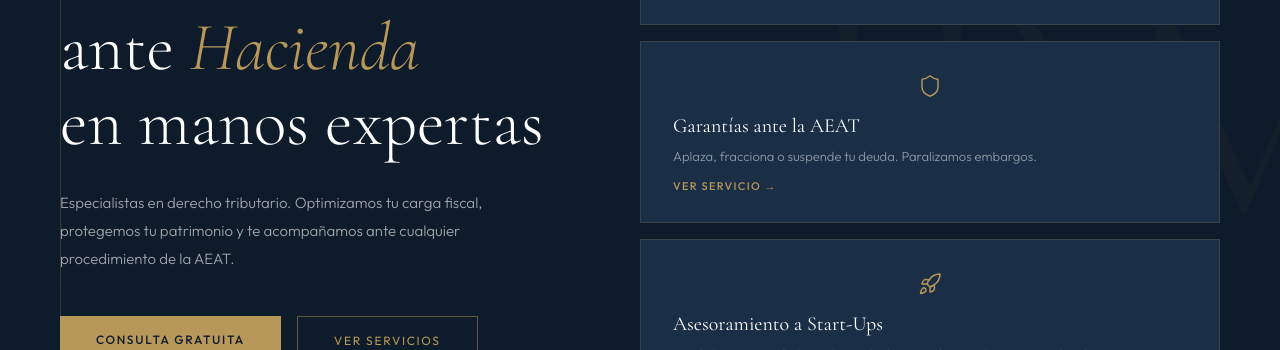
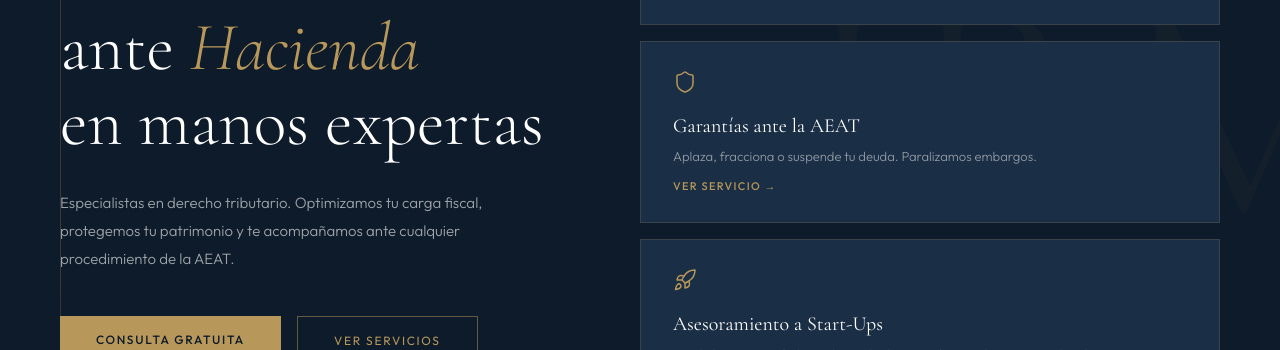
Before and after one commit to Ivanrm01/IRM-Abogados, a Next.js app: page / in a window 1280 px wide. Shown: the part 288-638 px from the top of the page. Built offline with nearby package versions, Linux system fonts and the light colour scheme.

Commit message:
Update page.module.css

```diff
--- a/app/page.module.css
+++ b/app/page.module.css
@@ -15,7 +15,7 @@
 .heroRight { position: relative; z-index: 2; display: flex; flex-direction: column; gap: 16px; }
 .heroCard { background: var(--navy-mid); border: 1px solid rgba(184,151,90,.2); padding: 28px 32px; transition: border-color .3s; }
 .heroCard:hover { border-color: rgba(184,151,90,.6); }
-.heroCardIcon { display: flex; align-items: center; justify-content: center; min-height: 32px; margin-bottom: 12px; }
+.heroCardIcon { display: flex; align-items: left; justify-content: left; min-height: 32px; margin-bottom: 12px; }
 .heroCardTitle { font-family: 'Cormorant Garamond', serif; font-size: 20px; font-weight: 400; color: var(--white); margin-bottom: 8px; }
 .heroCardDesc { font-size: 13px; font-weight: 300; color: rgba(255,255,255,.5); line-height: 1.65; }
 .heroCardLink { font-size: 11px; font-weight: 500; letter-spacing: .12em; text-transform: uppercase; color: var(--gold); text-decoration: none; margin-top: 12px; display: inline-block; }
```
